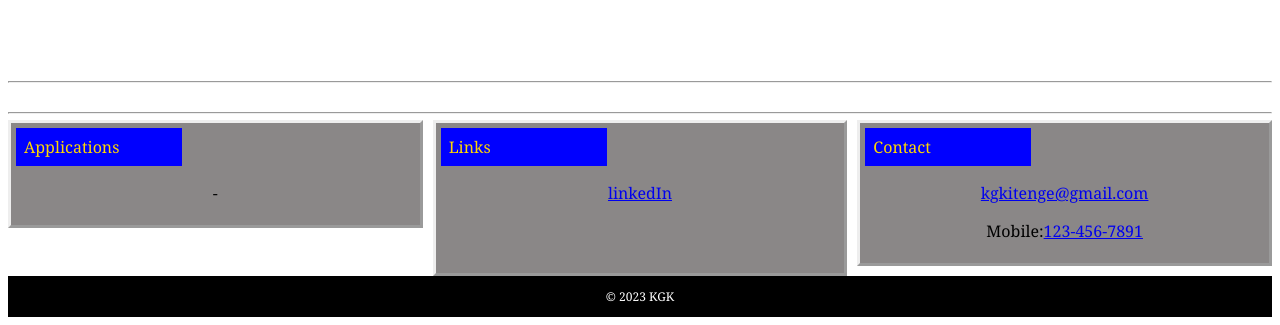
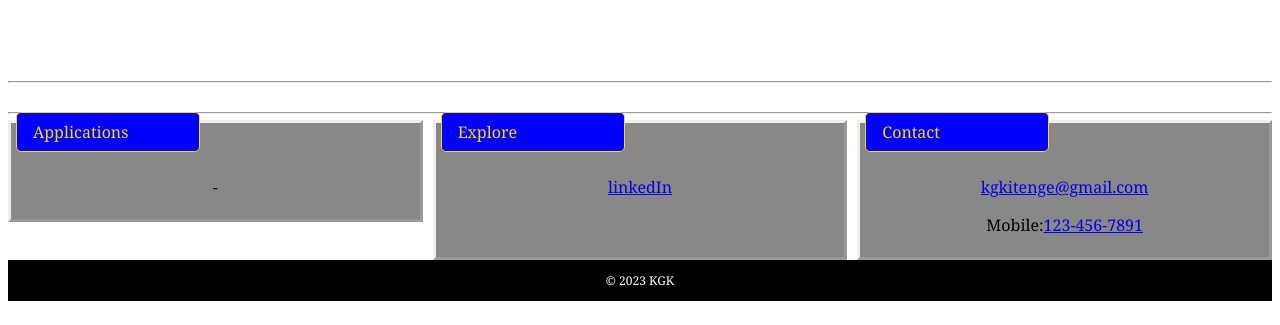
Before and after one commit to KKitenge/kgkportfolio, a plain HTML site: page index.html in a window 1280 px wide. Shown: the part 809-1134 px from the top of the page. Drawn offline with Linux system fonts and the light colour scheme.

Commit message:
added image and edited grid box css

```diff
--- a/assets/css/style.css
+++ b/assets/css/style.css
@@ -71,9 +71,9 @@ nav {
 
 .grid-container {
     display: grid;
+    width: 100%;
     grid-template-columns: repeat(3, 1fr);
     gap: 10px;
-    grid-template-rows: 100% 100%;
 }
 
 .grid-item {
@@ -86,16 +86,20 @@ nav {
 }
 
 .grid header {
-    background: blue;
-    padding: 8px;
+    position: relative;
+    margin: -1rem 0 1.5rem 0;
+    background-color: blue;
+    padding: .5rem 1rem;
     color: gold;
     min-width: 150px;
     max-width: 150px;
     min-height: 20px;
     text-align: left;
+    border: 1px solid gold;
+    border-radius: 5px;
 }
 
-@media screen and (max-width: 896px) {
+@media screen and (max-width: 768px) {
     main
     {flex-direction: column;}
     .grid-container {
--- a/index.html
+++ b/index.html
@@ -8,7 +8,7 @@
    </head>
    <body>
     <header>
-     <img src="assets/images/2.png" alt="logo">
+     <img src="assets/images/KGK.png" alt="logo">
      <nav>
         <a class="active" href="#home">Home</a>
         <a href="#about">About</a>
@@ -32,7 +32,7 @@
                     <p>-</p>
                 </div>
             </div>
-            <div class="grid-item"><header>Links</header>
+            <div class="grid-item"><header>Explore</header>
                 <p><a href="https://www.linkedin.com/in/kakazi-kitenge-1b00b226b/">linkedIn</a></p>
             </div>
             <div id="contact">
```
Also changed, not shown: assets/images/KGK.png (added).
